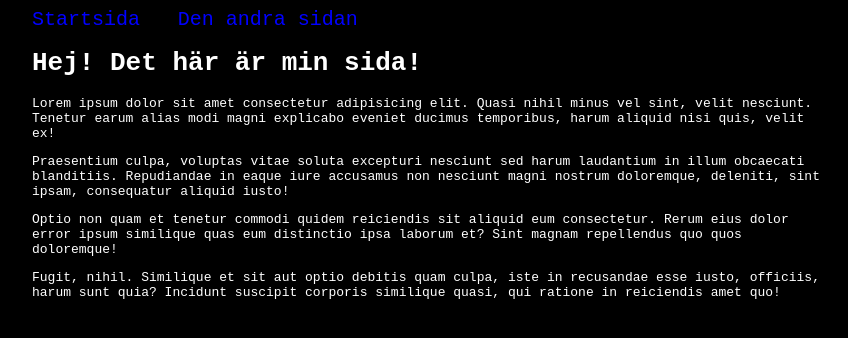
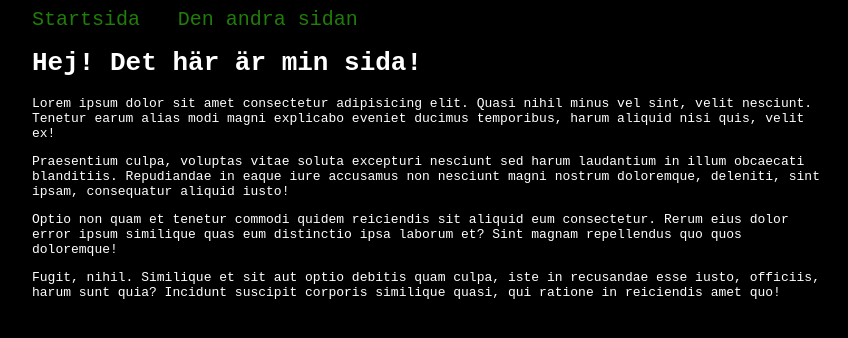
Before and after one commit to Alledarw/Basic-node-server, a website: page www/index.html in a window 1280 px wide. Shown: the whole page, without its empty margins (208-1056 px from the left). Drawn offline with Linux system fonts and the light colour scheme.

Commit message:
Updated port and minor changes to html,css

```diff
--- a/index.js
+++ b/index.js
@@ -2,7 +2,7 @@
 import express from 'express';
 
 // The port to run the server on
-// Used to be port 80
+// Used to run on port 80
 const port = 3000;
 
 // Create a new web server
--- a/www/style.css
+++ b/www/style.css
@@ -12,7 +12,7 @@ body {
 
   header a {
     text-decoration: none;
-    color: blue;
+    color: #207e08;
     font-size: 20px;
     display: inline-block;
     padding-right: 30px;
```
